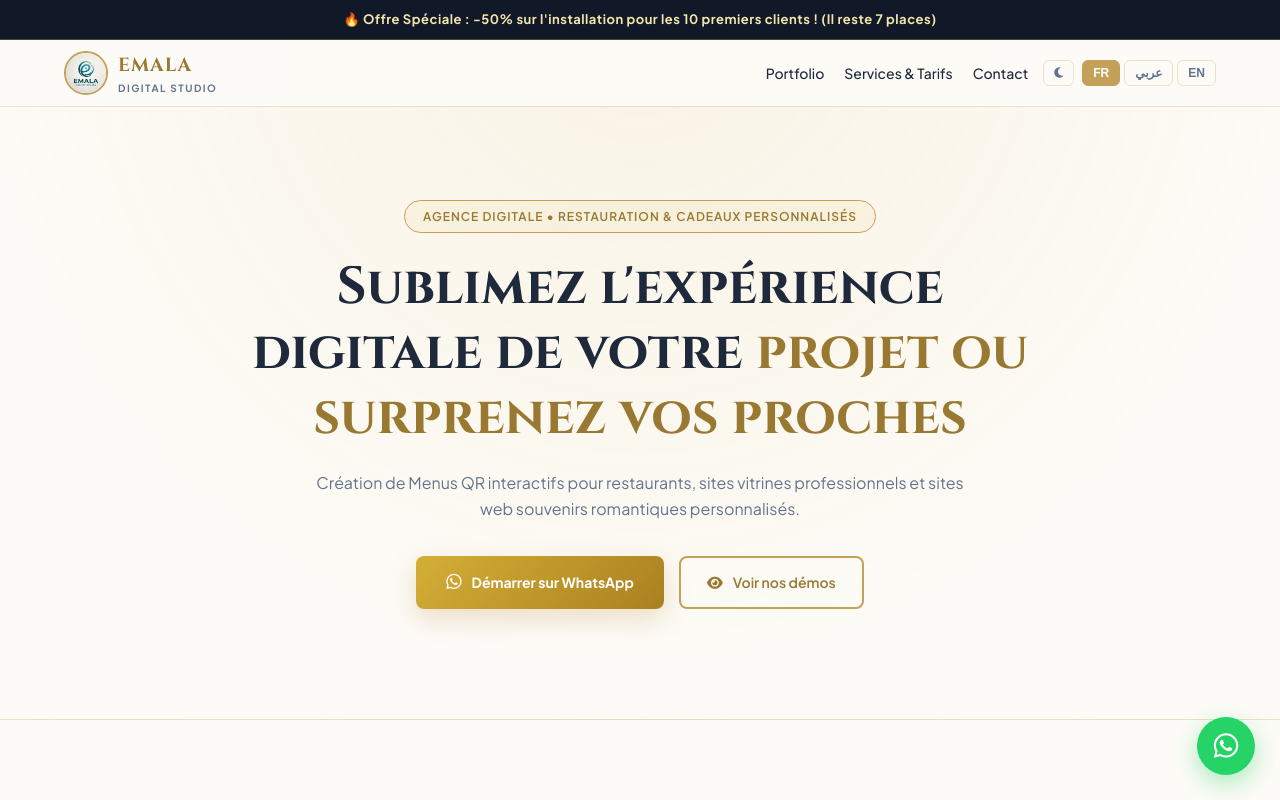
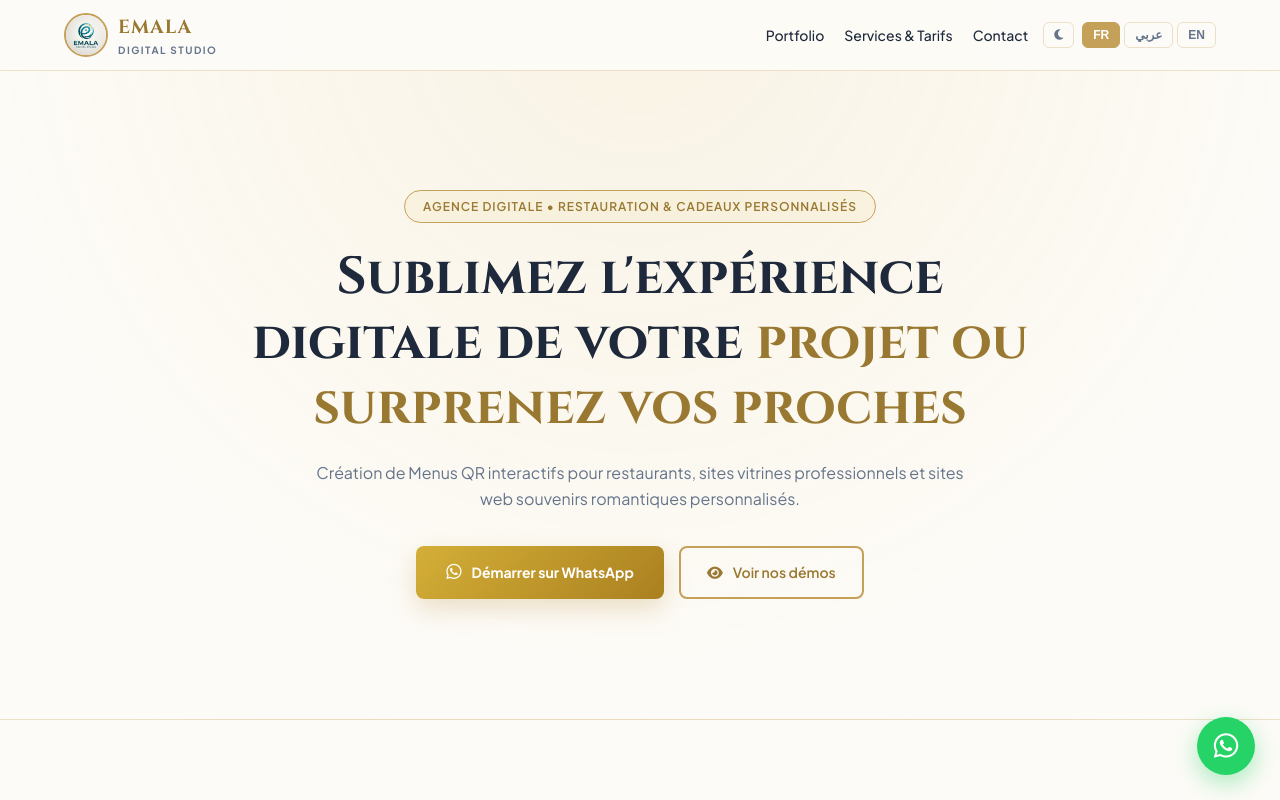
Before and after one commit to EMALA-IT/emala, a plain HTML site: page index.html in a window 1280 px wide. Shown: the top 800 px of the page. Drawn offline with Linux system fonts and the light colour scheme.

```diff
--- a/index.html
+++ b/index.html
@@ -52,28 +52,12 @@
         }
         [dir="rtl"] body { font-family: 'Cairo', sans-serif; }
 
-        /* Top Announcement Bar */
-        .announcement-bar {
-            background: #111827;
-            color: #f3e5ab;
-            text-align: center;
-            padding: 9px 15px;
-            font-size: 13px;
-            font-weight: 700;
-            letter-spacing: 0.5px;
-            border-bottom: 1px solid var(--border-gold);
-            position: fixed;
-            top: 0;
-            width: 100%;
-            z-index: 1001;
-        }
-
-        /* Navbar */
+        /* Navbar - مثبتة في الأعلى تماماً */
         nav {
-            position: fixed; top: 40px; width: 100%; z-index: 1000;
+            position: fixed; top: 0; width: 100%; z-index: 1000;
             background: var(--nav-bg); backdrop-filter: blur(12px);
             border-bottom: 1px solid var(--border-gold);
-            padding: 10px 5%; display: flex; justify-content: space-between; align-items: center;
+            padding: 12px 5%; display: flex; justify-content: space-between; align-items: center;
         }
         .brand {
             font-family: 'Cinzel', serif; font-size: 19px; font-weight: 700;
@@ -103,7 +87,7 @@
 
         /* Hero Section */
         .hero {
-            min-height: 90vh; padding: 160px 5% 70px;
+            min-height: 90vh; padding: 140px 5% 70px;
             display: flex; flex-direction: column; justify-content: center; align-items: center; text-align: center;
             background: radial-gradient(circle at top center, rgba(212, 175, 55, 0.1) 0%, transparent 70%);
             border-bottom: 1px solid var(--border-gold);
@@ -235,11 +219,6 @@
     </style>
 </head>
 <body>
-
-    <!-- Top Announcement Bar -->
-    <div class="announcement-bar" data-i18n="announcement">
-        🔥 Offre Spéciale : -50% sur l'installation pour les 10 premiers clients ! (Il reste 7 places)
-    </div>
 
     <!-- Navbar -->
     <nav>
@@ -458,7 +437,6 @@
 
         const TRANSLATIONS = {
             fr: {
-                announcement: "🔥 Offre Spéciale : -50% sur l'installation pour les 10 premiers clients ! (Il reste 7 places)",
                 offerBadge10: "⚡ Offre -50% (10 premiers clients)",
                 navPort: "Portfolio", navServ: "Services & Tarifs", navCont: "Contact",
                 heroBadge: "Agence Digitale • Restauration & Cadeaux Personnalisés",
@@ -492,7 +470,6 @@
                 rights: "Tous droits réservés."
             },
             ar: {
-                announcement: "🔥 عرض خاص: تخفيض 50% على رسوم التثبيت لأول 10 زبناء فقط! (متبقية 7 أماكن)",
                 offerBadge10: "⚡ عرض تخفيض 50% (أول 10 زبناء فقط)",
                 navPort: "أعمالنا", navServ: "الخدمات والأسعار", navCont: "تواصل معنا",
                 heroBadge: "وكالة رقمية • المطاعم وهدايا الحب الشخصية",
@@ -526,7 +503,6 @@
                 rights: "جميع الحقوق محفوظة."
             },
             en: {
-                announcement: "🔥 Special Offer: 50% off setup fee for the first 10 clients! (7 spots left)",
                 offerBadge10: "⚡ 50% Off (First 10 clients only)",
                 navPort: "Portfolio", navServ: "Services & Pricing", navCont: "Contact",
                 heroBadge: "Digital Agency • Hospitality & Romantic Gifts",
```
